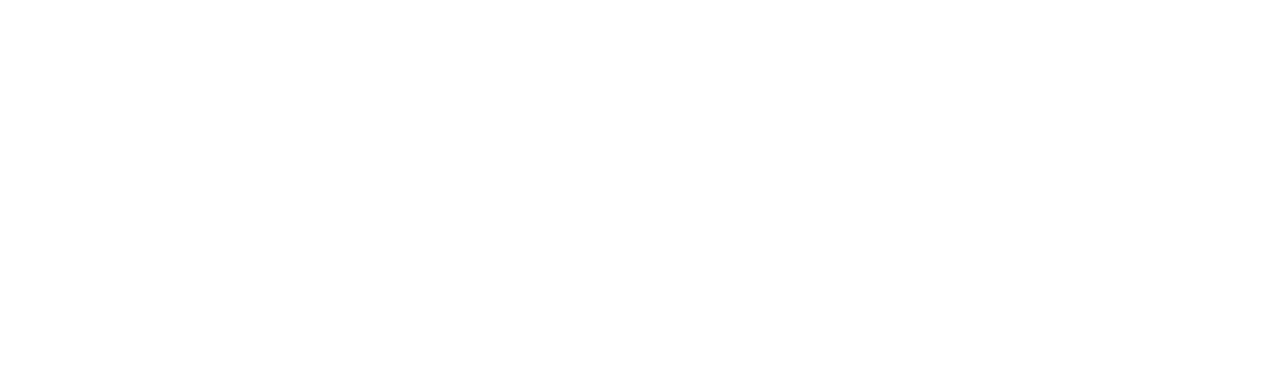
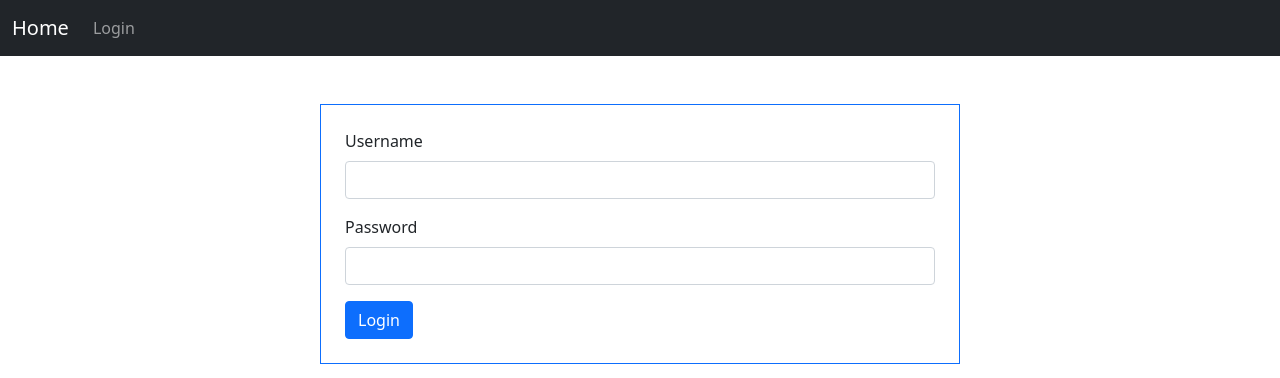
Before and after one commit to pedroscampoy/pokexplorer-training, an Angular app: page /login in a window 1280 px wide. Before the commit this address led to /. Shown: the top 378 px of the page. Built offline with nearby package versions, Linux system fonts and the light colour scheme.

Commit message:
basic login

```diff
--- a/src/app/app.component.html
+++ b/src/app/app.component.html
@@ -1 +1,2 @@
+<app-header></app-header>
 <router-outlet></router-outlet>
--- /dev/null
+++ b/src/app/components/header/header.component.html
@@ -0,0 +1,10 @@
+<nav class="navbar navbar-expand-lg navbar-dark bg-dark">
+  <div class="container-fluid">
+    <a class="navbar-brand" [routerLink]="''">Home</a>
+    <div class="collapse navbar-collapse" id="navbarNavAltMarkup">
+      <div class="navbar-nav">
+        <a class="nav-link" [routerLink]="'/login'">Login</a>
+      </div>
+    </div>
+  </div>
+</nav>
--- /dev/null
+++ b/src/app/components/header/header.component.ts
@@ -0,0 +1,14 @@
+import { Component } from '@angular/core';
+import { UserService } from 'src/app/core/services/user.service';
+
+
+@Component({
+  selector: 'app-header',
+  templateUrl: './header.component.html',
+  styleUrls: ['./header.component.scss'],
+})
+export class HeaderComponent {
+  isLoggedIn$ = this.userService.isUserLoggedIn$;
+
+  constructor(private userService: UserService) {}
+}
--- a/src/app/components/home/home.component.html
+++ b/src/app/components/home/home.component.html
@@ -1 +1,2 @@
-<app-pokemon-display></app-pokemon-display>
+<app-header></app-header>
+<router-outlet></router-outlet>
--- /dev/null
+++ b/src/app/components/login/login.component.html
@@ -0,0 +1,17 @@
+<div class="d-flex align-items-center justify-content-center py-5">
+  <div class="border border-primary p-4 w-50">
+    <form class="form-group" (ngSubmit)="login()">
+      <div class="mb-3">
+        <label for="username" class="form-label">Username</label>
+        <input type="user" class="form-control" name="username" [(ngModel)]="username" />
+      </div>
+      <div class="mb-3">
+        <label for="password" class="form-label">Password</label>
+        <input type="password" class="form-control" name="password" [(ngModel)]="password" />
+      </div>
+      <button type="submit" class="btn btn-primary"  *ngIf="(isLoggedIn$ | async) === false">Login</button>
+      <button type="submit" class="btn btn-primary" *ngIf="isLoggedIn$ | async" (click)="logout()">Logout</button>
+    </form>
+    <div class="my-4" *ngIf="isLoggedIn$ | async">User is logged in!</div>
+  </div>
+</div>
--- /dev/null
+++ b/src/app/components/login/login.component.ts
@@ -0,0 +1,30 @@
+import { Component, OnInit } from '@angular/core';
+import { UserService } from 'src/app/core/services/user.service';
+
+@Component({
+  selector: 'app-login',
+  templateUrl: './login.component.html',
+  styleUrls: ['./login.component.scss']
+})
+export class LoginComponent implements OnInit {
+
+  constructor(private userService: UserService) {}
+
+  ngOnInit(): void {
+  }
+
+  username = '';
+  password = '';
+
+  isLoggedIn$ = this.userService.isUserLoggedIn$;
+
+
+  login() {
+    this.userService.checkCredentials(this.username, this.password);
+  }
+
+  logout() {
+    this.userService.logout();
+  }
+
+}
--- a/src/app/components/pokemon-display/pokemon-display.component.html
+++ b/src/app/components/pokemon-display/pokemon-display.component.html
@@ -1,4 +1,4 @@
-<div class="container">
+<div class="container p-4">
   <div class="row row-cols-1 row-cols-md-3 g-4">
     <div *ngFor="let pokemon of pokemonList$ | async; let i=index" class="col">
       <div class="card mb-3" style="max-width: 500px;">
--- /dev/null
+++ b/src/app/core/services/user.service.ts
@@ -0,0 +1,21 @@
+import { Injectable } from '@angular/core';
+import { BehaviorSubject } from 'rxjs';
+
+@Injectable({
+  providedIn: 'root'
+})
+export class UserService {
+
+  private isUserLoggedIn = new BehaviorSubject(false);
+  isUserLoggedIn$ = this.isUserLoggedIn.asObservable();
+
+  checkCredentials(username: string, password: string) {
+    if (username === 'demo' && password === 'demo') {
+      this.isUserLoggedIn.next(true);
+    }
+  }
+
+  logout() {
+    this.isUserLoggedIn.next(false);
+  }
+}
```
Also changed, not shown: src/app/app-routing.module.ts (+7 -3 lines), src/app/app.module.ts (+7 -2 lines), src/app/components/header/header.component.scss (added), src/app/components/login/login.component.scss (added), 1 other file (tests, documents, lock files or other folders).
